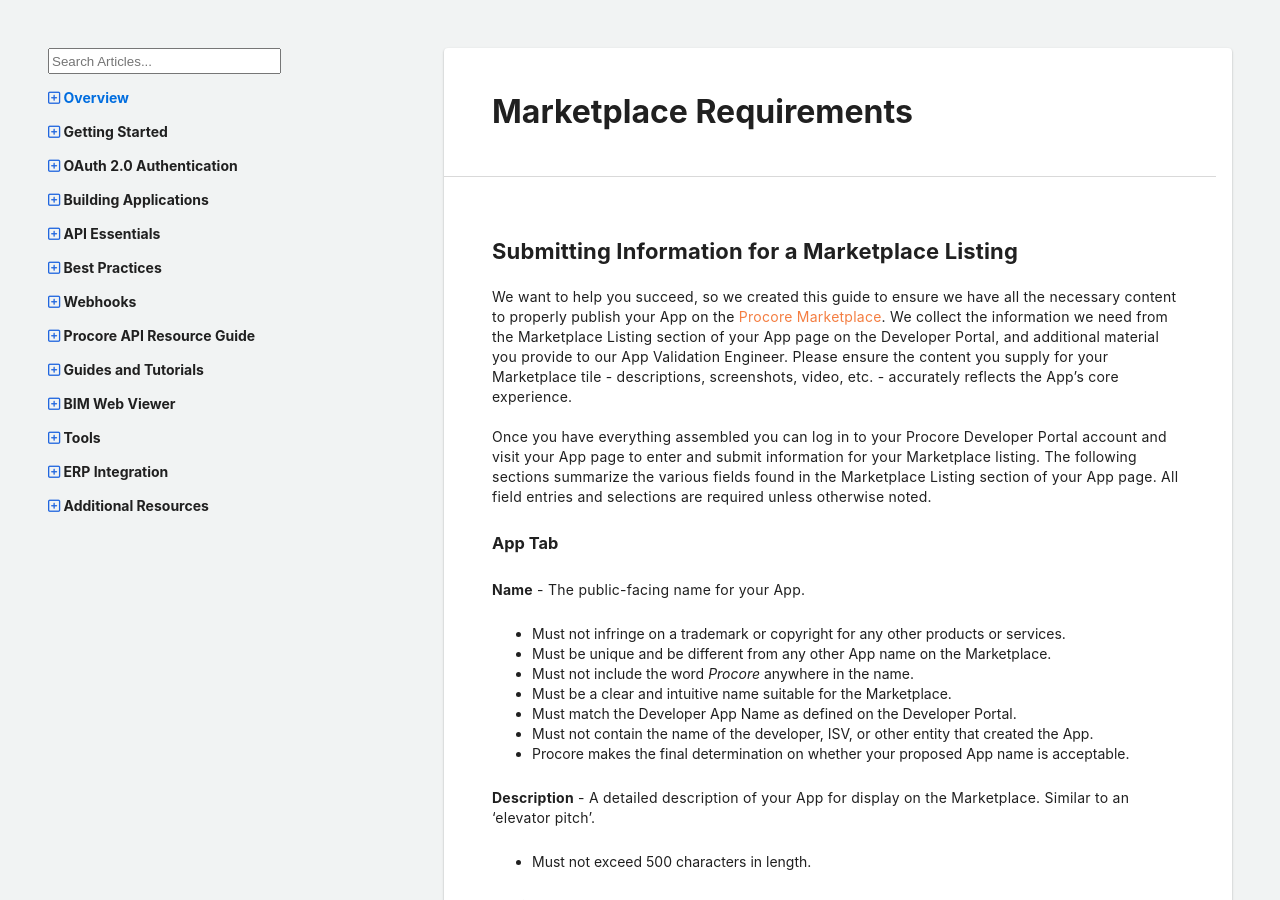
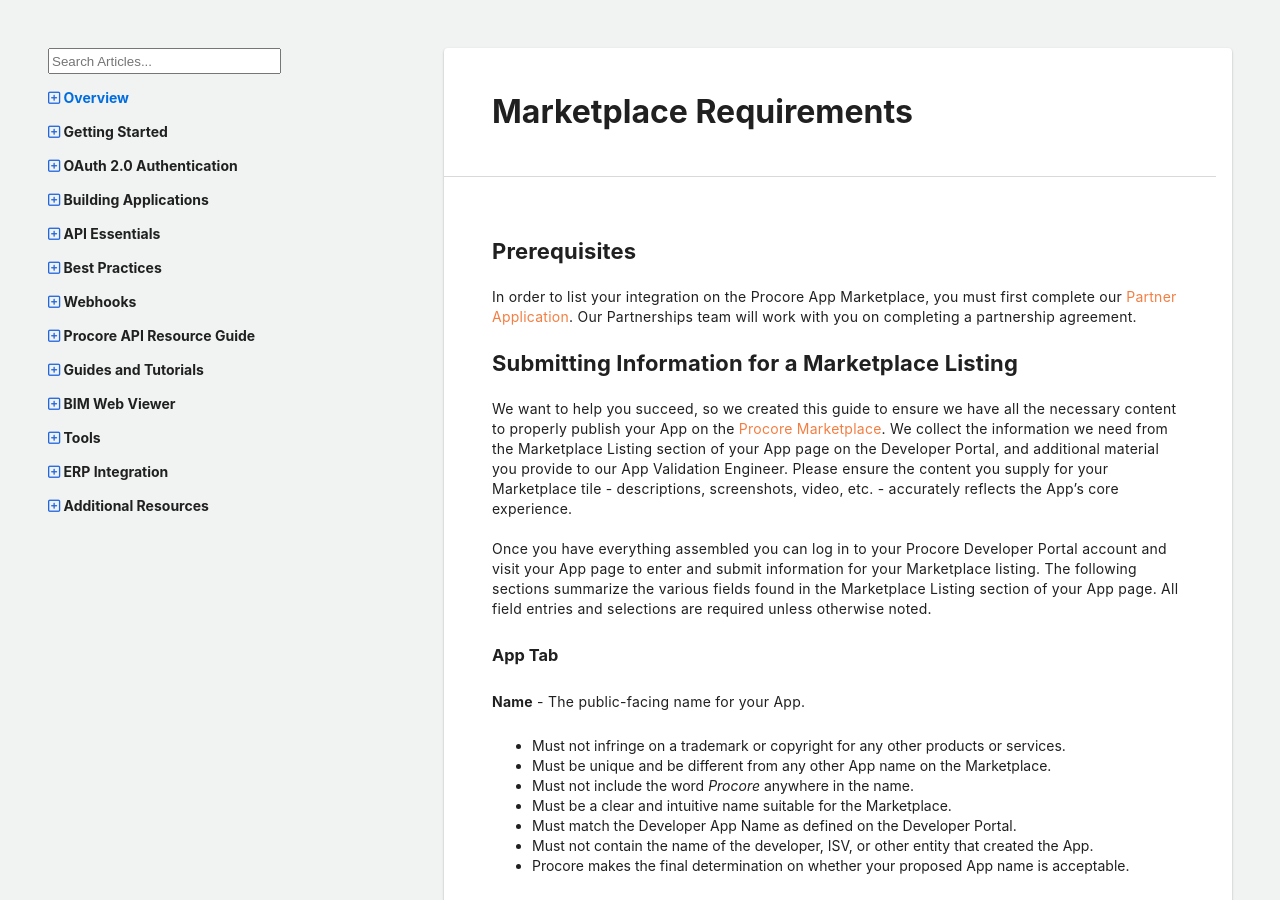
Before and after one commit to procore/documentation, a Jekyll site: the page built from overview/partner_content_reqs.md, in a window 1280 px wide and 900 px high. Built offline with Jekyll 4.4.1, drawn with Linux system fonts in a browser that asks for light colours; comment, search, counter and statistics services are not loaded.

Commit message:
Add prereq section for partner signup and agreement (#137)

```diff
--- a/overview/partner_content_reqs.md
+++ b/overview/partner_content_reqs.md
@@ -4,6 +4,11 @@ title: Marketplace Requirements
 layout: default
 section_title: Overview
 ---
+
+## Prerequisites
+
+In order to list your integration on the Procore App Marketplace, you must first complete our [Partner Application](https://developers.procore.com/partner-signup).
+Our Partnerships team will work with you on completing a partnership agreement.
 
 ## Submitting Information for a Marketplace Listing
 
```
